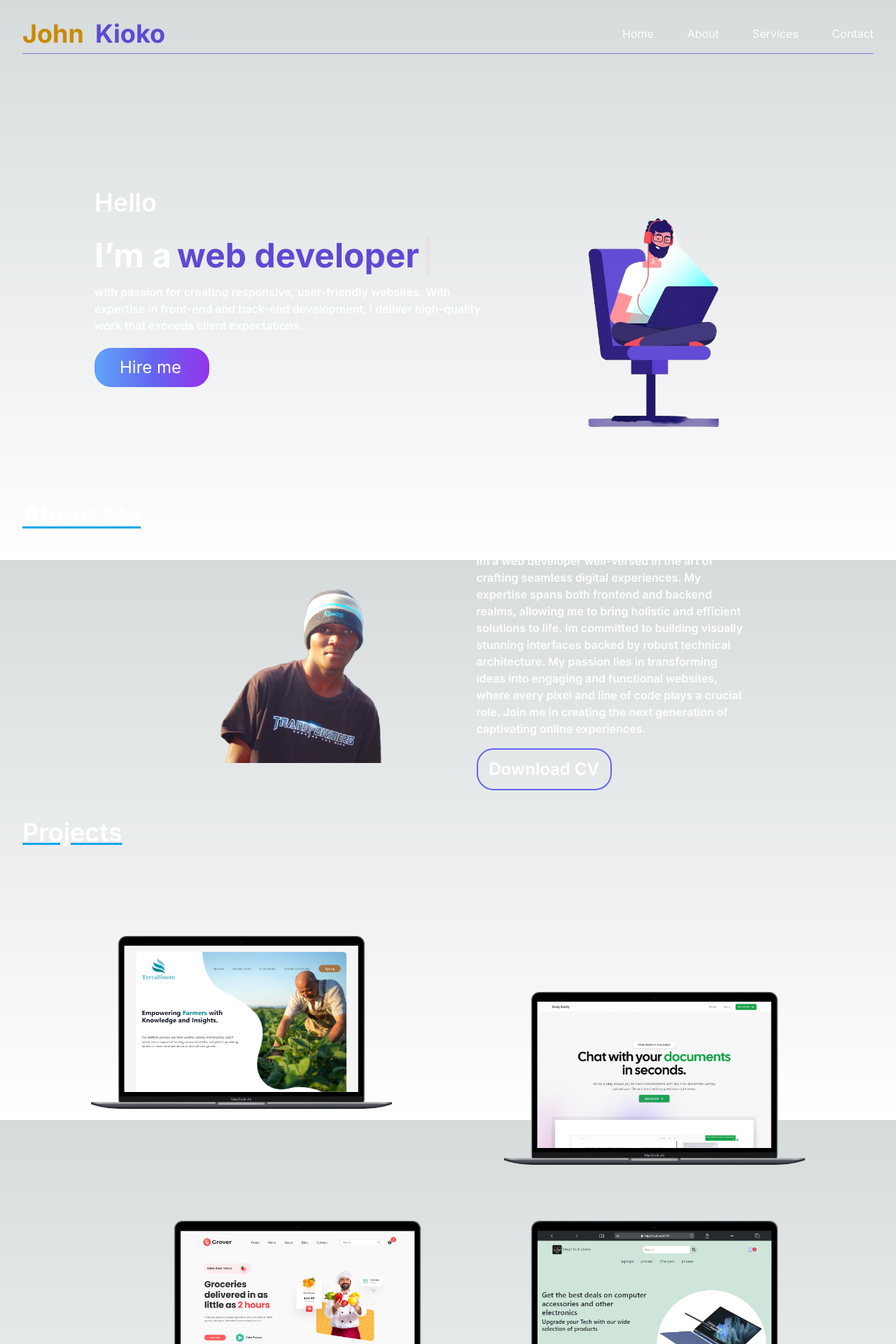
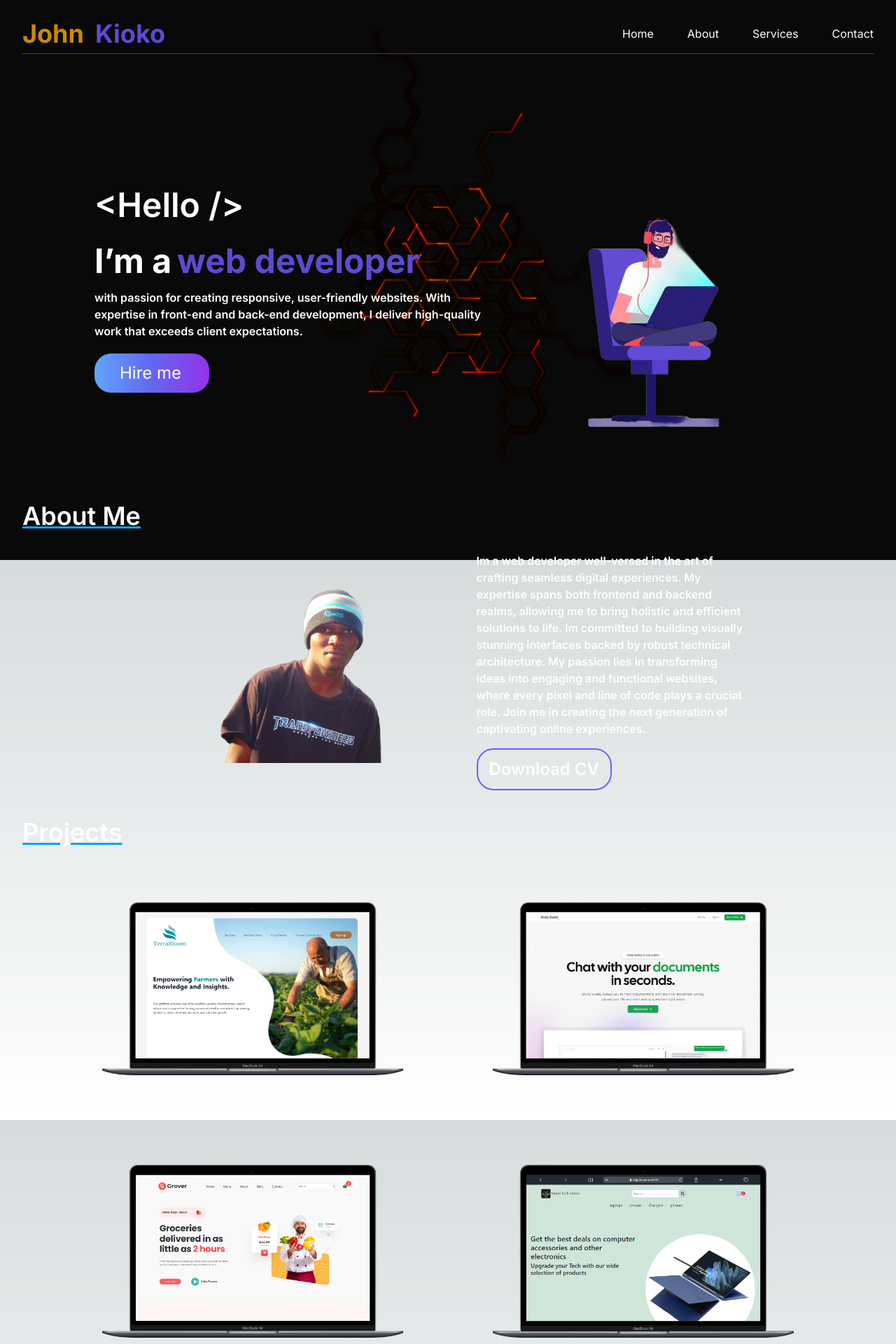
Before and after one commit to John-Mwanzia/Mwanzia, a Next.js app: page / in a window 1280 px wide. Shown: the top 1920 px of the page at 70% size. Built offline with nearby package versions, Linux system fonts and the light colour scheme.

Commit message:
ci: edit herosection

```diff
--- a/app/page.tsx
+++ b/app/page.tsx
@@ -10,7 +10,7 @@ import Skills from '@/components/Skills';
 export default function Home() {
   return (
     <div className="flex min-h-screen flex-col text-white items-center overflow-hidden ">
-      {/* <Canvas /> */}
+      <Canvas />
       <NavBar />
       <HeroSection />
       <About />
--- a/components/About.tsx
+++ b/components/About.tsx
@@ -8,7 +8,7 @@ export default function About() {
         <h1 className=" text-4xl font-semibold mt-16 lg:mt-8 text-center sm:text-left underline decoration-sky-500">
           About Me
         </h1>
-        <div className="flex flex-col sm:flex-row justify-center mt-8  items-center xl:gap-0 2xl:gap-48">
+        <div className="flex flex-col sm:flex-row justify-center mt-8  items-center gap-16 xl:gap-0 2xl:gap-48">
           <div className="sm:max-w-md  lg:max-w-xl">
             <Image
               data-aos="zoom-in-right"
--- a/components/HeroSection.tsx
+++ b/components/HeroSection.tsx
@@ -21,13 +21,13 @@ export default function HeroSection() {
   return (
     <>
       <div
-        className="container relative   mt-20 flex flex-col justify-center gap-x-16 overflow-hidden  px-8  sm:flex-row lg:mt-40 lg:gap-x-20 xl:gap-4 2xl:gap-x-36 2xl:px-32"
+        className="sm:container relative px-3 sm:px-0   mt-20 flex flex-col justify-center gap-x-16 overflow-hidden  sm:flex-row lg:mt-40 lg:gap-x-20 xl:gap-4 2xl:gap-x-36 2xl:px-32"
         id="Home"
       >
         <div data-aos="flip-right">
           <div>
-            <p className=" mb-8 px-4 text-4xl  font-semibold sm:px-0 sm:text-3xl lg:px-0  lg:text-4xl">
-              Hello
+            <p className=" mb-8 px-4 text-4xl  font-semibold sm:px-0 sm:text-3xl lg:px-0  lg:text-5xl">
+            &lt;Hello /&gt;
             </p>
             <p className=" mb-4 px-4 text-4xl  font-bold sm:px-0 sm:text-4xl lg:px-0 lg:text-5xl">
               <span className="mr-2">I’m a</span>
--- a/components/Projects.tsx
+++ b/components/Projects.tsx
@@ -9,7 +9,7 @@ export default function Projects() {
           Projects
         </h1>
         <div className="flex justify-center items-center ">
-          <div className="grid  lg:grid-cols-2  mt-12 space-x-20 space-y-20">
+          <div className="grid  lg:grid-cols-2 gap-32">
             <div>
               <Link href="https://terra-bloom.vercel.app/">
                 <Image
```
